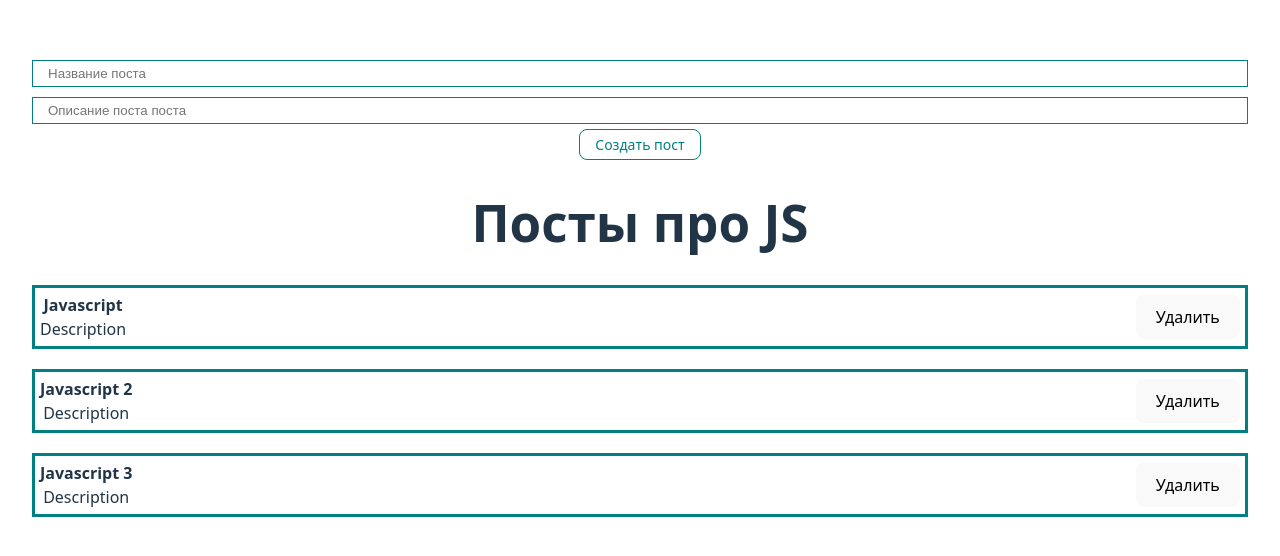
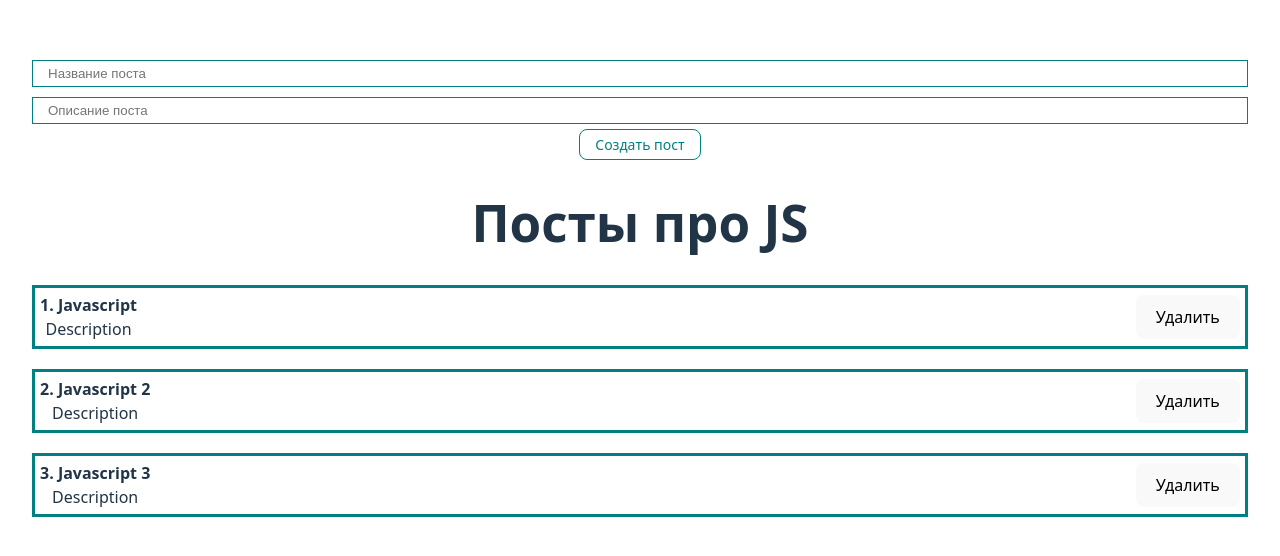
Before and after one commit to Vit0607/react-fundamental, a React (Vite) app: page / in a window 1280 px wide. Shown: the part 104-660 px from the top of the page. Built offline with nearby package versions, Linux system fonts and the light colour scheme.

Commit message:
Добавление нового поста

```diff
--- a/src/App.tsx
+++ b/src/App.tsx
@@ -1,8 +1,11 @@
 import './App.css';
-import { useState, useEffect } from 'react';
+import { useState, useRef } from 'react';
 import PostList from './components/PostList/PostList';
 import MyButton from './components/UI/button/MyButton';
 import MyInput from './components/UI/input/MyInput';
+
+type ButtonEvent = React.MouseEvent<HTMLButtonElement>;
+type InputEvent = React.ChangeEvent<HTMLInputElement>;
 
 function App() {
   const [posts, setPosts] = useState([
@@ -11,16 +14,39 @@ function App() {
     { id: 3, title: 'Javascript 3', body: 'Description' }
   ]);
 
-  useEffect(() => {
-    console.log('Тип постов:', typeof posts);
-  }, []);
+  const [title, setTitle] = useState('');
+  const [body, setBody] = useState('');
+
+  const addNewPost = (e: ButtonEvent) => {
+    e.preventDefault();
+
+    const newPost = {
+      id: Date.now(),
+      title,
+      body
+    };
+
+    setPosts([...posts, newPost]);
+    setTitle('');
+    setBody('');
+  };
 
   return (
     <>
       <form>
-        <MyInput type="text" placeholder="Название поста" />
-        <MyInput type="text" placeholder="Описание поста поста" />
-        <MyButton disabled>Создать пост</MyButton>
+        <MyInput
+          placeholder="Название поста"
+          value={title}
+          onChange={(e: InputEvent) => setTitle(e.target.value)}
+        />
+        <MyInput
+          placeholder="Описание поста"
+          value={body}
+          onChange={(e: InputEvent) => setBody(e.target.value)}
+        />
+        <MyButton disabled={false} onClick={addNewPost}>
+          Создать пост
+        </MyButton>
       </form>
       <PostList posts={posts} title="Посты про JS" />
     </>
--- a/src/components/PostItem/PostItem.tsx
+++ b/src/components/PostItem/PostItem.tsx
@@ -1,10 +1,20 @@
 import styles from './PostItem.module.scss';
 
-const PostItem = ({ title, body }: { title: string; body: string }) => {
+const PostItem = ({
+  number,
+  title,
+  body
+}: {
+  number: number;
+  title: string;
+  body: string;
+}) => {
   return (
     <div className={styles.post}>
       <div className={styles.post__content}>
-        <strong>{title}</strong>
+        <strong>
+          {number}. {title}
+        </strong>
         <div>{body}</div>
       </div>
       <div className={styles.post__btns}>
--- a/src/components/PostList/PostList.tsx
+++ b/src/components/PostList/PostList.tsx
@@ -13,8 +13,15 @@ const PostList = ({ posts, title }: PostListProps) => {
   return (
     <>
       <h1>{title}</h1>
-      {posts.map(post => {
-        return <PostItem key={post.id} title={post.title} body={post.body} />;
+      {posts.map((post, index) => {
+        return (
+          <PostItem
+            key={post.id}
+            number={index + 1}
+            title={post.title}
+            body={post.body}
+          />
+        );
       })}
     </>
   );
--- a/src/components/UI/button/MyButton.tsx
+++ b/src/components/UI/button/MyButton.tsx
@@ -1,8 +1,11 @@
 import styles from './MyButton.module.scss';
+
+type ButtonEvent = React.MouseEvent<HTMLButtonElement>;
 
 type MyButtonProps = {
   children: React.ReactNode;
   disabled: boolean;
+  onClick: (e: ButtonEvent) => void;
 };
 
 const MyButton = ({ children, ...props }: MyButtonProps) => {
--- a/src/components/UI/input/MyInput.tsx
+++ b/src/components/UI/input/MyInput.tsx
@@ -1,7 +1,22 @@
 import styles from './MyInput.module.scss';
 
-const MyInput = (props: any) => {
-  return <input className={styles.myInput} type="text" {...props} />;
+type InputEvent = React.ChangeEvent<HTMLInputElement>;
+
+type MyInputProps = {
+  placeholder: string;
+  value: string;
+  onChange: (e: InputEvent) => void;
+};
+
+const MyInput = ({ placeholder, ...props }: MyInputProps) => {
+  return (
+    <input
+      placeholder={placeholder}
+      className={styles.myInput}
+      type="text"
+      {...props}
+    />
+  );
 };
 
 export default MyInput;
```
